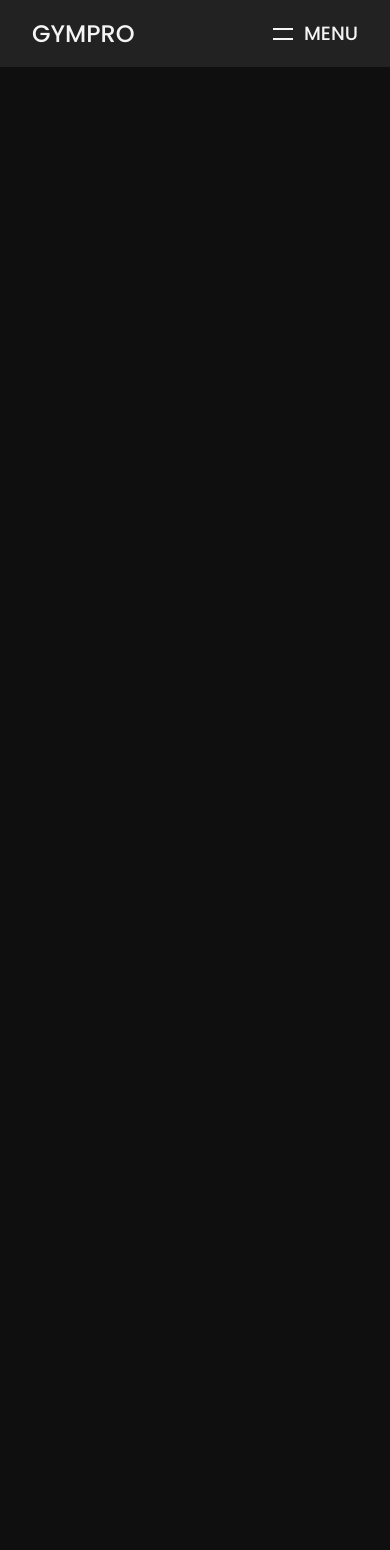
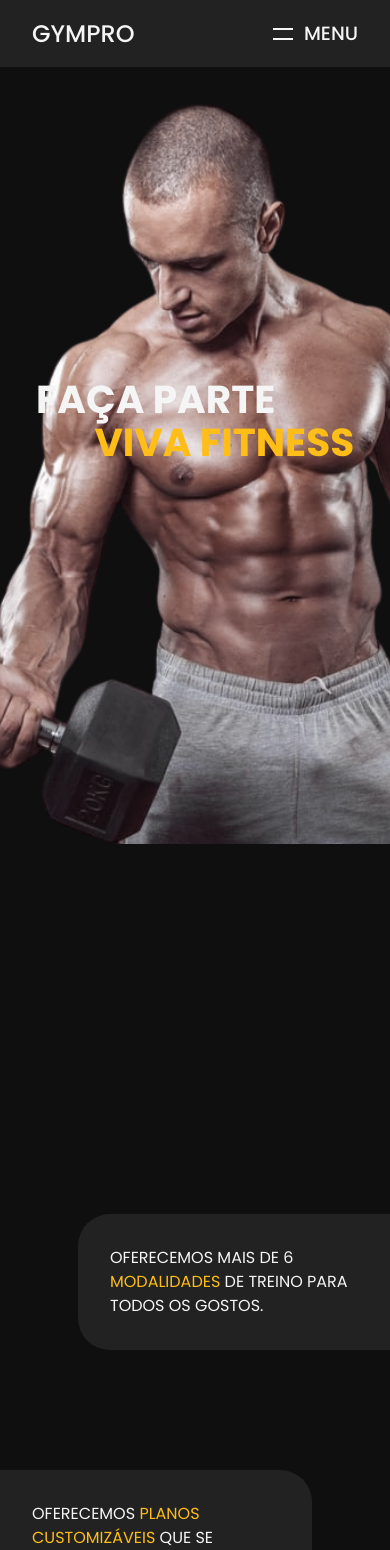
Before and after one commit to diegoCBorba/gympro, a React (Vite) app: page / in a window 390 px wide. Shown: the top 1550 px of the page. Built offline with nearby package versions, Linux system fonts and the light colour scheme.

Commit message:
header em andamento

```diff
--- /dev/null
+++ b/src/components/Header/Header.module.css
@@ -0,0 +1,154 @@
+.containerMaster{
+  height: 200vh;
+
+  overflow: hidden;
+  position: relative;
+}
+
+.teste{
+  height: 100vh;
+  background-color: var(--color3);
+}
+
+.containerRef{
+  height: 100vh;
+  position: relative;
+}
+
+.containerHigher{
+  display: flex;
+  align-items: center;
+  justify-content: center;
+  gap: 2rem;
+
+  height: 100vh;
+}
+
+.boxLogoHeader div:nth-child(1){
+  margin-right: 15vw;
+}
+
+.boxLogoHeader div:nth-child(2){
+  margin-left: 15vw;
+}
+
+.containerText{
+  cursor: pointer;
+  transition: transform 0.4s;
+  transform-style: preserve-3d;
+  z-index: 1;
+}
+
+.containerText p{
+  font-size: 10vw;
+  font-weight: 700;
+  line-height: 11vw;
+  text-transform: uppercase;
+
+  transition: transform 0.4s, opacity 0.4s;
+}
+
+.containerText.second{
+  color: var(--color2);
+}
+
+.containerText .secondary{
+  transform: rotateX(-90deg) translateY(5vw);
+  transform-origin: bottom center;
+  position: absolute;
+  top: 0;
+  opacity: 0;
+
+  color: var(--color2);
+}
+
+.containerText.second .secondary{
+  color: var(--color5);
+}
+
+.containerText:hover{
+  transform: rotateX(90deg);
+}
+
+.containerText:hover .secondary{
+  opacity: 1;
+}
+
+.containerText:hover .primary{
+  transform: translateY(-100%);
+  opacity: 0;
+}
+
+.boxImageHeader img{
+  filter: grayscale(50%);
+
+  position: absolute;
+  height: 90%;
+  max-width: max-content;
+  width: 100%;
+  bottom: 0;
+
+  left: 50%;
+  transform: translate(-50%);
+  object-fit: cover;
+}
+
+.containerApresetation{
+  height: 120vh;
+  position: relative;
+}
+
+.containerApresetation > div{
+  position: absolute;
+
+  max-width: 30vw;
+
+  padding: 2rem;
+
+  background-color: var(--color3);
+}
+
+.firstTation{
+  left: 0;
+  bottom: 0;
+  border-radius: 0rem 2rem 2rem 0rem;
+}
+
+.secondTation{
+  right: 0;
+  bottom: 0;
+  border-radius: 2rem 0rem 0rem 2rem;
+}
+
+.containerApresetation p{
+  font-size: 1.8vw;
+  text-transform: uppercase;
+
+  line-height: 3w;
+}
+
+.containerApresetation span{
+  color: var(--color2);
+}
+
+@media (max-width: 1000px){
+    .containerApresetation > div{
+      max-width: 400px;
+    }
+
+    .containerApresetation p{
+      font-size: 1.2rem;
+      line-height: 2rem;
+    }
+}
+
+@media (max-width: 600px){
+  .containerApresetation > div{
+    max-width: 80%;
+  }
+
+  .containerApresetation p{
+    font-size: 1rem;
+    line-height: 1.5rem;
+  }
+}
--- /dev/null
+++ b/src/components/Header/Header.tsx
@@ -0,0 +1,31 @@
+import header from "./Header.module.css"
+
+import { useRef } from "react"
+import { useScroll } from "framer-motion"
+
+import { Apresetation } from "./division/Apresetation"
+import { BackgroundHeader } from "./division/BackgroundHeader"
+import { TopHeader } from "./division/TopHeader"
+
+export const Header = () => {
+  const container = useRef(null);
+  const { scrollYProgress } = useScroll({
+      target: container,
+      offset: ['start start', 'end start']
+  })
+
+  return (
+    <>
+    <section ref={container} id="header" className={header.containerMaster}>
+      <div className={header.containerRef}>
+        <BackgroundHeader scrollYProgress={scrollYProgress}/>
+        <TopHeader/>
+        <Apresetation scrollYProgress={scrollYProgress}/>
+      </div>
+    </section>
+    <div className={header.teste}>
+
+    </div>
+    </>
+  )
+}
--- /dev/null
+++ b/src/components/Header/division/Apresetation.tsx
@@ -0,0 +1,28 @@
+import header from "../Header.module.css"
+
+import { motion, useTransform, MotionValue } from "framer-motion"
+
+interface PropsApresentation{
+  scrollYProgress: MotionValue<number>,
+}
+
+export const Apresetation = ({scrollYProgress}: PropsApresentation) => {
+
+  const edit = useTransform(scrollYProgress, [0, 1], ["20%", "70%"]);
+  const edit2 = useTransform(scrollYProgress, [0, 1], ["50%", "100%"]);
+  const edit3 = useTransform(scrollYProgress, [0, 1], ["-20", "60%"]);
+
+  return (
+    <div className={header.containerApresetation}>
+      <motion.div style={{bottom: edit}} className={header.firstTation}>
+        <p>Oferecemos <span>planos customizáveis</span> que se adaptam perfeitamente às suas necessidades e objetivos pessoais.</p>
+      </motion.div>
+      <motion.div style={{bottom: edit2}} className={header.secondTation}>
+        <p>Oferecemos mais de 6 <span>modalidades</span> de treino para todos os gostos.</p>
+      </motion.div>
+      <motion.div style={{bottom: edit3}} className={header.secondTation}>
+        <p>Nossa equipe de <span>profissionais qualificados</span> está aqui para te apoiar.</p>
+      </motion.div>
+    </div>
+  )
+}
--- /dev/null
+++ b/src/components/Header/division/BackgroundHeader.tsx
@@ -0,0 +1,20 @@
+import header from "../Header.module.css"
+
+import { motion, MotionValue, useTransform } from "framer-motion"
+
+import imageHeader from "../../../../public/home/header/header-man.png"
+
+interface PropsBackground{
+  scrollYProgress: MotionValue<number>,
+}
+
+export const BackgroundHeader = ({scrollYProgress}: PropsBackground) => {
+  const height = useTransform(scrollYProgress, [0, 1], ["90%", "80%"]);
+  const bottom = useTransform(scrollYProgress, [0, 1], ["0", "-200%"]);
+
+  return (
+    <div className={header.boxImageHeader}>
+      <motion.img style={{height, bottom}} src={imageHeader} alt="" />
+    </div>
+  )
+}
--- /dev/null
+++ b/src/components/Header/division/Text3d.tsx
@@ -0,0 +1,18 @@
+import header from "../Header.module.css"
+
+interface PropsText{
+  primary: string,
+  secondary: string,
+  secondClass?: boolean,
+}
+
+export const Text3d = ({primary, secondary, secondClass}: PropsText) => {
+  return (
+      <div className={`${header.containerText}
+        ${secondClass? header.second : ""}
+      `}>
+          <p className={header.primary}>{primary}</p>
+          <p className={header.secondary}>{secondary}</p>
+      </div>
+  )
+}
--- /dev/null
+++ b/src/components/Header/division/TopHeader.tsx
@@ -0,0 +1,14 @@
+import header from "../Header.module.css"
+
+import { Text3d } from "./Text3d"
+
+export const TopHeader = () => {
+  return (
+    <div className={header.containerHigher}>
+      <div className={header.boxLogoHeader}>
+        <Text3d primary="faça parte" secondary="faça parte"/>
+        <Text3d primary="viva fitness" secondary="viva fitness" secondClass={true}/>
+      </div>
+    </div>
+  )
+}
--- a/src/components/Navbar/Navbar.module.css
+++ b/src/components/Navbar/Navbar.module.css
@@ -2,6 +2,7 @@
   background-color: var(--color3);
 
   position: fixed;
+  z-index: 999;
   width: 100%;
   padding: 1rem 2rem;
 }
--- a/src/index.css
+++ b/src/index.css
@@ -10,7 +10,6 @@ body{
   font-family: Poppins, 'Gill Sans', 'Gill Sans MT', Calibri, 'Trebuchet MS', sans-serif;
 
   color: var(--color5);
-  height: 200vh;
 
   background-color: var(--color1);
 }
--- a/src/routes/Home/Home.tsx
+++ b/src/routes/Home/Home.tsx
@@ -1,5 +1,9 @@
+import { Header } from "../../components/Header/Header"
+
 export const Home = () => {
   return (
-    <div>Home</div>
+    <>
+      <Header/>
+    </>
   )
 }
```
Also changed, not shown: public/home/header/header-man.png (added).
